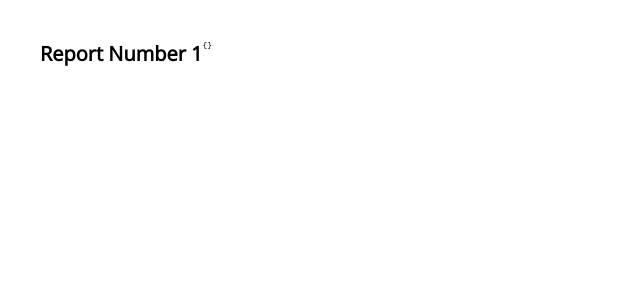
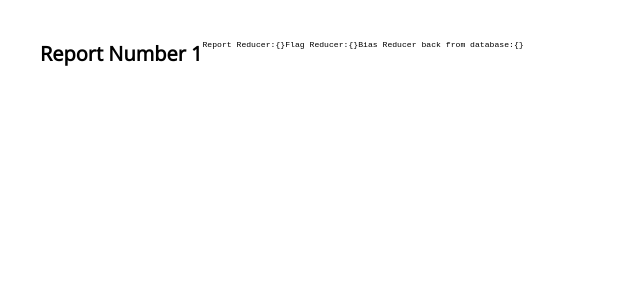
Before and after one commit to patrick-baker/SIID, a React (Create React App) app: page /#/report/1 in a window 1280 px wide. Shown: the top 300 px of the page, without its empty margins (0-640 px from the left). Built offline with nearby package versions, Linux system fonts and the light colour scheme; no server answers.

Commit message:
made report page show reducers

```diff
--- a/src/components/Report/Report.js
+++ b/src/components/Report/Report.js
@@ -5,15 +5,21 @@ class Report extends Component {
 
     componentDidMount = () => {
         console.log(this.props.match.params.id);
-        this.props.dispatch({type:"GET_BIAS_DATA",payload:{id:this.props.match.params.id}});
-        this.props.dispatch({type:"GET_FLAGS",payload:{id:this.props.match.params.id}});
-        this.props.dispatch({type:"GET_SPECIFIC_PROJECT",payload:{id:this.props.match.params.id}});
+        this.props.dispatch({ type: "GET_BIAS_DATA", payload: { id: this.props.match.params.id } });
+        this.props.dispatch({ type: "GET_FLAGS", payload: { id: this.props.match.params.id } });
+        this.props.dispatch({ type: "GET_SPECIFIC_PROJECT", payload: { id: this.props.match.params.id } });
     }
     render() {
         return (
             <div className='page__pad' >
                 <h1>Report Number {this.props.match.params.id} </h1>
-                <pre>{JSON.stringify(this.props.reportReducer,null,2)}</pre>
+                <pre>
+                    Report Reducer:
+                    {JSON.stringify(this.props.reportReducer, null, 2)}
+                    Flag Reducer:
+                {JSON.stringify(this.props.flagReducer, null, 2)}
+                    Bias Reducer back from database:
+                {JSON.stringify(this.props.biasDataReducer, null, 2)}</pre>
 
             </div>
                 )
```
Lines whose indentation alone changed are shown as unchanged.
